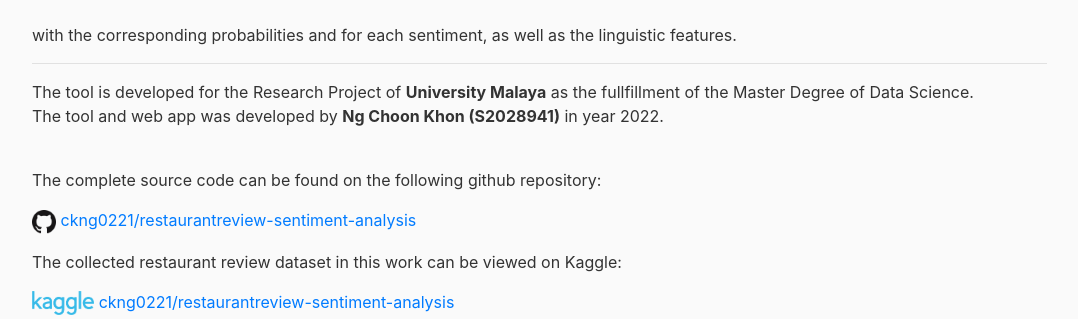
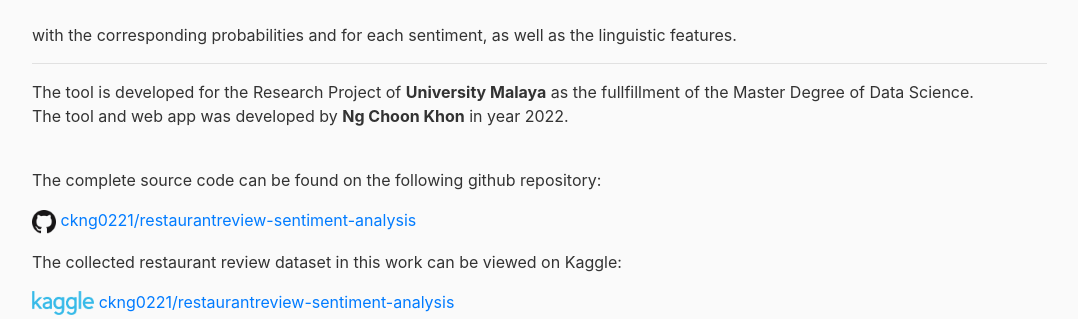
Before and after one commit to ckng0221/restaurantreview-sentiment-analysis, a Django app: page /about/ in a window 1280 px wide. Shown: the part 776-1095 px from the top of the page, without its empty margins (53-1131 px from the left). Run offline with Django 3.2, Linux system fonts and the light colour scheme; parts of the project's set-up code (start-up, migrations or seed data) failed here and were passed over; some libraries are stand-ins or nearby versions.

Commit message:
Update about.html

```diff
--- a/webapp/sentiment/templates/sentiment/about.html
+++ b/webapp/sentiment/templates/sentiment/about.html
@@ -75,7 +75,7 @@
     <p>
         The tool is developed for the Research Project of
         <b>University Malaya</b> as the fullfillment of the Master Degree of Data Science.<br>
-        The tool and web app was developed by <b>Ng Choon Khon (S2028941)</b> in year 2022.
+        The tool and web app was developed by <b>Ng Choon Khon</b> in year 2022.
     </p>
     <br>
     <p>The complete source code can be found on the following github repository:</p>
```
